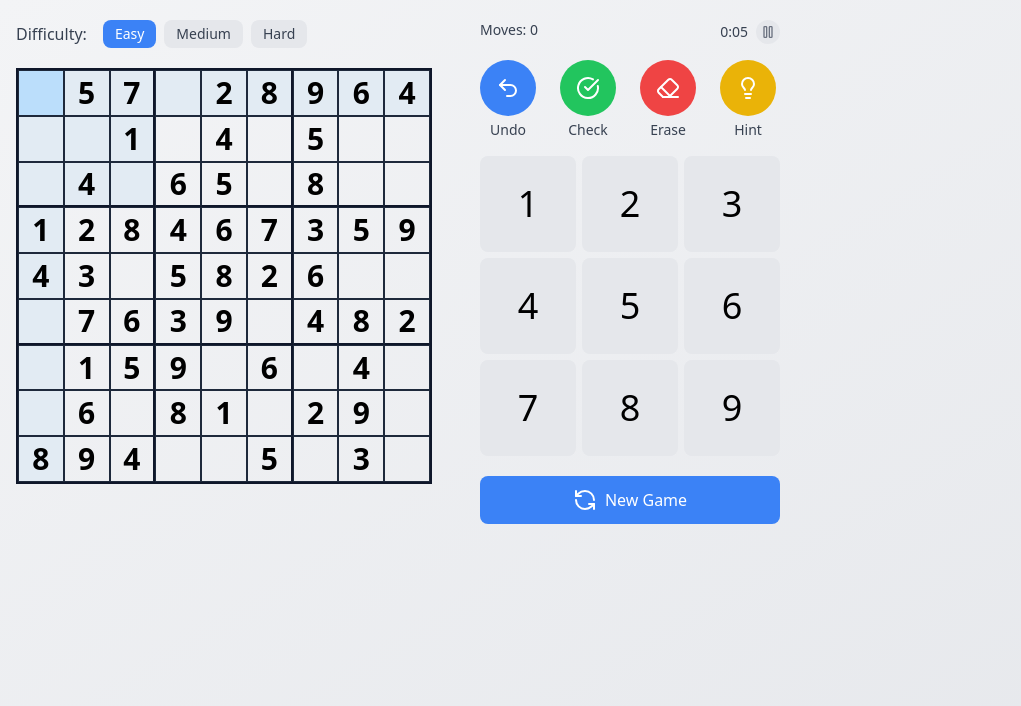
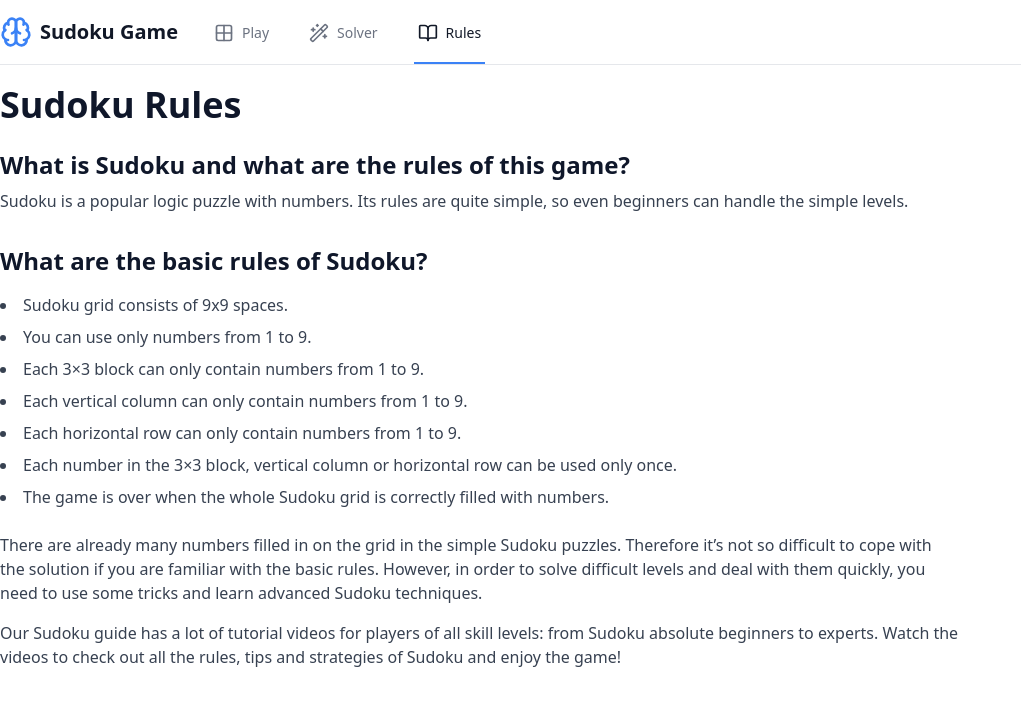
Before and after one commit to mohamadayash22/sudoku-challenge, a React (Vite) app: page /rules in a window 1280 px wide. Shown: the top 706 px of the page, without its empty margins (0-1021 px from the left). Built offline with nearby package versions, Linux system fonts and the light colour scheme.

Commit message:
add new pages

```diff
--- a/src/App.tsx
+++ b/src/App.tsx
@@ -1,12 +1,20 @@
-import { Sudoku } from "@/components";
 import { SudokuContextProvider } from "@/contexts/sudoku/SudokuContextProvider";
+import { BrowserRouter as Router, Routes, Route } from "react-router";
+import { HomePage, SolverPage, RulesPage } from "@/pages";
+import { Layout } from "@/components";
 
 export default function App() {
   return (
-    <main className="min-h-screen w-full bg-gradient-to-br from-gray-100 to-gray-200 px-4 py-5">
+    <Router>
       <SudokuContextProvider>
-        <Sudoku />
+        <Layout>
+          <Routes>
+            <Route path="/" element={<HomePage />} />
+            <Route path="/rules" element={<RulesPage />} />
+            <Route path="/solver" element={<SolverPage />} />
+          </Routes>
+        </Layout>
       </SudokuContextProvider>
-    </main>
+    </Router>
   );
 }
--- /dev/null
+++ b/src/pages/HomePage.tsx
@@ -0,0 +1,5 @@
+import { Sudoku } from "@/components";
+
+export const HomePage = () => {
+  return <Sudoku />;
+};
--- /dev/null
+++ b/src/pages/RulesPage.tsx
@@ -0,0 +1,53 @@
+export const RulesPage = () => {
+  return (
+    <div className="container">
+      <section className="mb-8">
+        <h1 className="mb-4 text-4xl font-bold text-slate-900">Sudoku Rules</h1>
+        <div className="mt-6">
+          <h2 className="mb-2 text-2xl font-bold text-slate-900">
+            What is Sudoku and what are the rules of this game?
+          </h2>
+          <p className="text-gray-700">
+            Sudoku is a popular logic puzzle with numbers. Its rules are quite simple, so
+            even beginners can handle the simple levels.
+          </p>
+        </div>
+      </section>
+      <section>
+        <h2 className="mb-4 text-2xl font-bold text-slate-900">
+          What are the basic rules of Sudoku?
+        </h2>
+        <ul className="list-inside list-disc space-y-2 text-gray-700">
+          <li>Sudoku grid consists of 9x9 spaces.</li>
+          <li>You can use only numbers from 1 to 9.</li>
+          <li>Each 3×3 block can only contain numbers from 1 to 9.</li>
+          <li>Each vertical column can only contain numbers from 1 to 9.</li>
+          <li>Each horizontal row can only contain numbers from 1 to 9.</li>
+          <li>
+            Each number in the 3×3 block, vertical column or horizontal row can be used
+            only once.
+          </li>
+          <li>
+            The game is over when the whole Sudoku grid is correctly filled with numbers.
+          </li>
+        </ul>
+        <div className="mt-6 w-3/4 space-y-4">
+          <p className="text-gray-700">
+            There are already many numbers filled in on the grid in the simple Sudoku
+            puzzles. Therefore it’s not so difficult to cope with the solution if you are
+            familiar with the basic rules. However, in order to solve difficult levels and
+            deal with them quickly, you need to use some tricks and learn advanced Sudoku
+            techniques.
+          </p>
+          <p className="text-gray-700">
+            Our Sudoku guide has a lot of tutorial videos for players of all skill levels:
+            from Sudoku absolute beginners to experts. Watch the videos to check out all
+            the rules, tips and strategies of Sudoku and enjoy the game!
+          </p>
+        </div>
+      </section>
+    </div>
+  );
+};
+
+export default RulesPage;
--- /dev/null
+++ b/src/pages/SolverPage.tsx
@@ -0,0 +1,3 @@
+export const SolverPage = () => {
+  return <h1>Solver page</h1>;
+};
--- /dev/null
+++ b/src/pages/index.ts
@@ -0,0 +1,3 @@
+export { HomePage } from "./HomePage";
+export { RulesPage } from "./RulesPage";
+export { SolverPage } from "./SolverPage";
```
